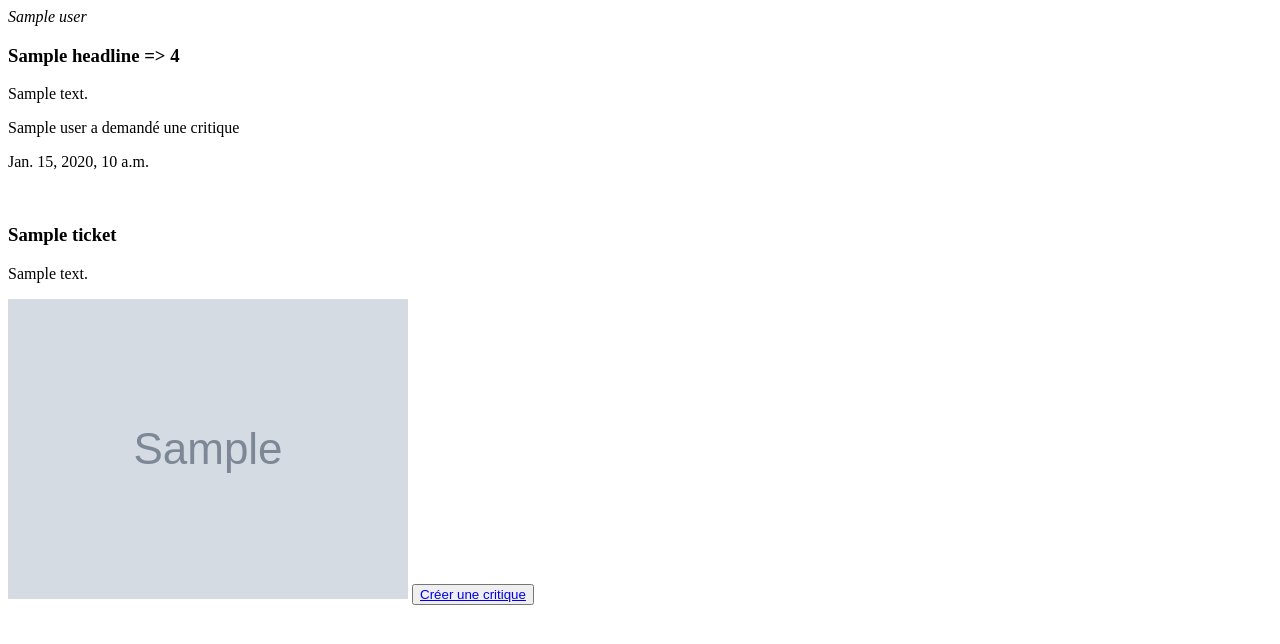
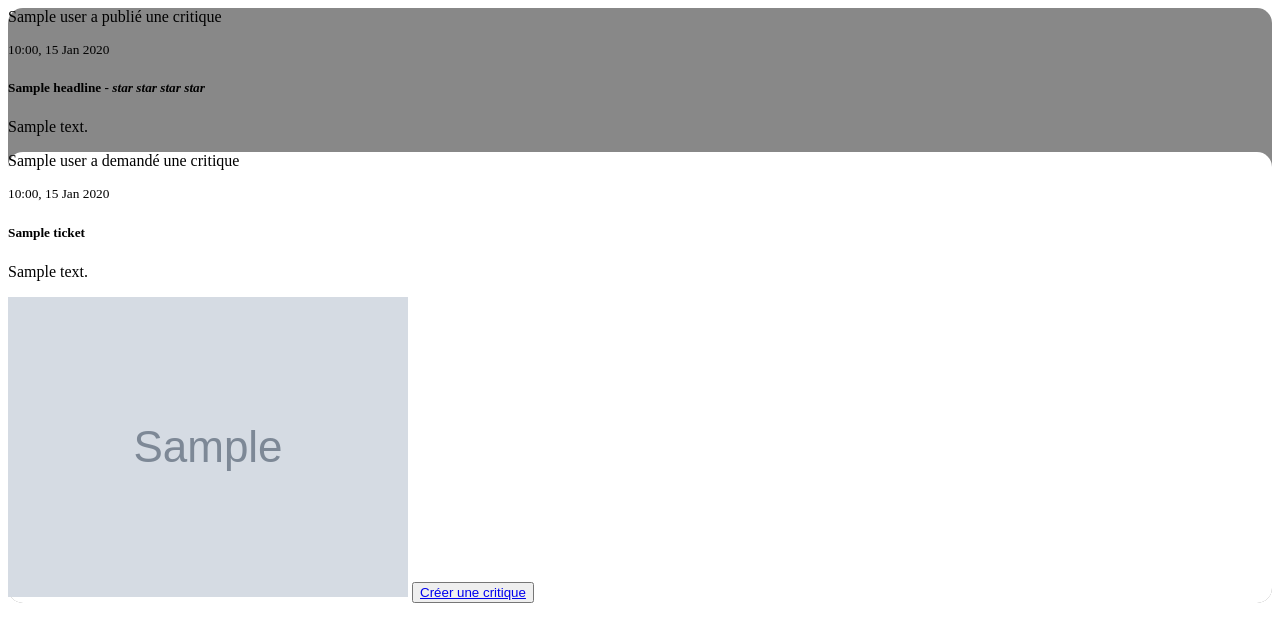
Before and after one commit to AntoineArchy/LITReview, a Django app: template lit_review/templates/feed/review_snippet.html in a window 1280 px wide. Shown: the top 644 px of the page. Run offline with Django 3.2, Linux system fonts and the light colour scheme; the template is opened without the code that fills it: most values are stand-ins (such as "Sample title", 1, 10 or a date in 2020); grey boxes marked "Sample" are stand-in pictures.

Commit message:
Front and template rework

```diff
--- a/lit_review/lit_review/settings.py
+++ b/lit_review/lit_review/settings.py
@@ -39,8 +39,8 @@
     'django.contrib.staticfiles',
     'main.apps.MainConfig',
     'users.apps.UsersConfig',
-    'feed.apps.FeedConfig'
-]
+    'feed.apps.FeedConfig',
+    'widget_tweaks',]
 
 MIDDLEWARE = [
     'django.middleware.security.SecurityMiddleware',
--- a/lit_review/templates/feed/review_snippet.html
+++ b/lit_review/templates/feed/review_snippet.html
@@ -1,10 +1,20 @@
 {% extends "main/tiled_content.html" %}
 
 {% block tile_content %}
-  <em>{{review.user}}</em>
-  <h3>{{review.headline}} => {{review.rating}}</h3>
+  {% if review.user == request.user %}
+    <p>Vous avez publié une critique</p>
+  {% else %}
+    <p>{{review.user}} a publié une critique</p>
+  {% endif %}
+  <small class="right">{{review.time_created|date:'H:i, d M Y' }}</small>
+  <h5 class="valign-wrapper" >{{review.headline}} -
+    {% for icon in 1|rjust:review.rating%}
+      <i class="material-icons small">star</i>
+    {% endfor %}
+  </h5>
   <p>{{review.body}}</p>
-  {% include 'feed/ticket_snippet.html' with ticket=review.ticket%}
+
+  {% include 'feed/ticket_snippet.html' with ticket=review.ticket color='rgb(255, 255, 255)'%}
   {% if edit %}
     <button class="btn right"> <a class="white-text" href="/del_review/{{review.pk}}"> Supprimer </a> </button>
     <button class="btn right"> <a class="white-text" href="/edit_review/{{review.pk}}"> Modifier </a> </button>
--- a/lit_review/templates/feed/ticket_snippet.html
+++ b/lit_review/templates/feed/ticket_snippet.html
@@ -1,10 +1,13 @@
 {% extends "main/tiled_content.html" %}
 
 {% block tile_content %}
-  <p>{{ticket.user}} a demandé une critique</p>
-  <p class="right">{{ticket.time_created}}</p>
-  <br>
-  <h3>{{ticket.title}}</h3>
+  {% if ticket.user == request.user %}
+    <p>Vous avez demandé une critique</p>
+  {% else %}
+    <p>{{ticket.user}} a demandé une critique</p>
+  {% endif %}
+  <div class="right"><small>{{ticket.time_created|date:'H:i, d M Y' }}</small></div>
+  <h5>{{ticket.title}}</h5>
   <p>{{ticket.description}}</p>
   <img src="{{ticket.image}}"/>
   {% if not review_form and not ticket.ans and not review.ans%}
--- a/lit_review/templates/main/tiled_content.html
+++ b/lit_review/templates/main/tiled_content.html
@@ -1,4 +1,12 @@
-<div class="card-panel">
+{% if color %}
+  <div class="card-panel" style="background-color:{{color}}; border-radius: 15px;">
+  {% else %}
+  <div class="card-panel" style="background-color:rgb(179, 226, 221); border-radius: 15px;">
+{% endif %}
   {% block tile_content %}
   {% endblock %}
-</div>
+{% if color %}
+  </div>
+  {% else %}
+  </div>
+{% endif %}
--- a/lit_review/templates/users/follow_page.html
+++ b/lit_review/templates/users/follow_page.html
@@ -5,7 +5,9 @@
 {% endblock %}
 
 {% block content %}
+  <div class="row">
     {% include 'users/user_search.html' %}
     {% include 'users/users_listing.html' with users=followed listing_title='Abonnements'%}
     {% include 'users/users_listing.html' with users=following listing_title='Abonnés'%}
+  </div>
 {% endblock %}
--- a/lit_review/templates/users/users_listing.html
+++ b/lit_review/templates/users/users_listing.html
@@ -2,9 +2,8 @@
 
 {% block tile_content %}
   <p class="center">{{listing_title}}</p>
-  <div class="row">
   {% for user in users %}
-    <div class="card horizontal ">
+    <div class="card horizontal" style="border-radius: 5px;">
       <div class="col s12 valign-wrapper">
         {% include 'users/user_snippet.html' %}
       </div>
--- a/lit_review/users/forms.py
+++ b/lit_review/users/forms.py
@@ -2,4 +2,6 @@
 
 
 class UserSearchInput(forms.Form):
-    user_name = forms.CharField(label="", max_length=100, )
+    user_name = forms.CharField(max_length=100,
+                                widget=forms.TextInput(
+                                    attrs={"style": "background-color: white; resize:None; border-radius: 5px;"}))
```
Also changed, not shown: lit_review/feed/forms.py (+18 -4 lines), lit_review/templates/feed/content_creation_page.html (+4 -3 lines), lit_review/templates/feed/home.html (+6 -7 lines), lit_review/templates/main/html_squeletton.html (+6 -3 lines), lit_review/templates/users/authentication_page.html (+2 -6 lines), lit_review/templates/users/user_search.html (+6 -3 lines).
